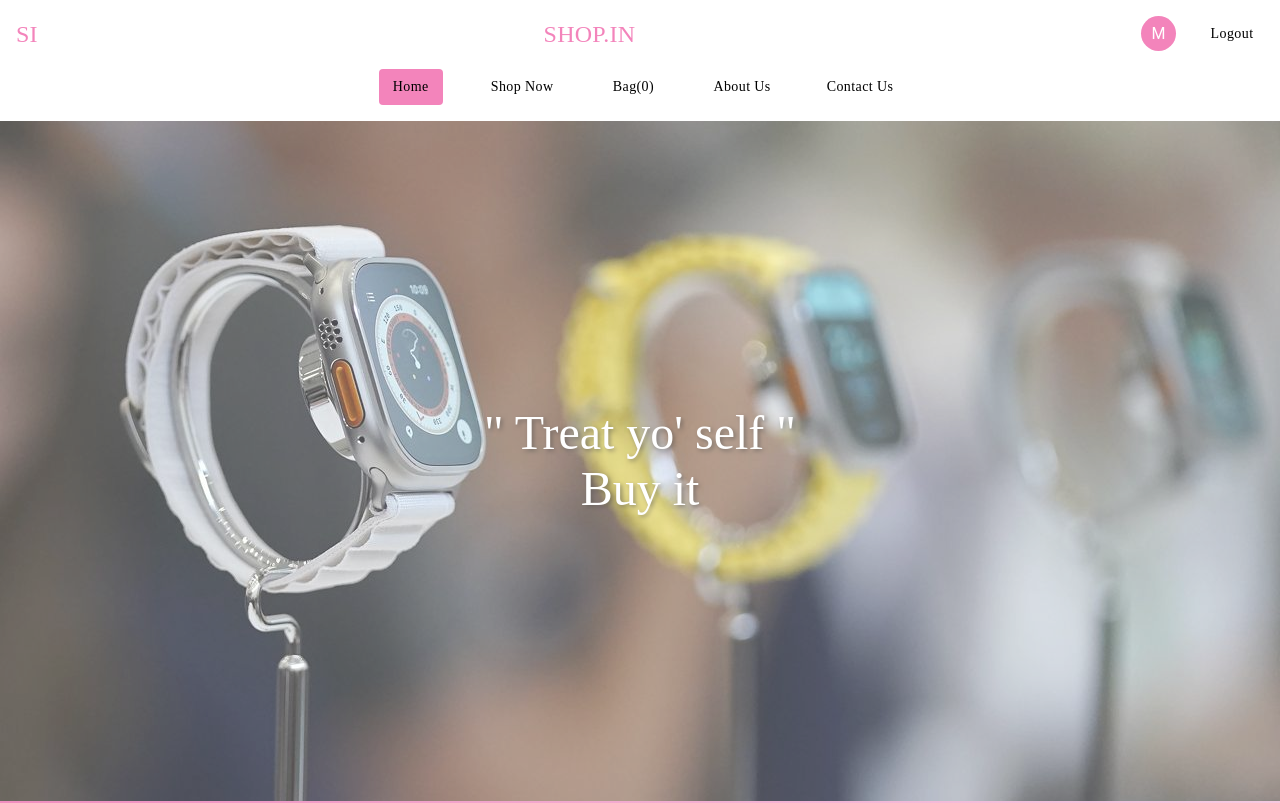
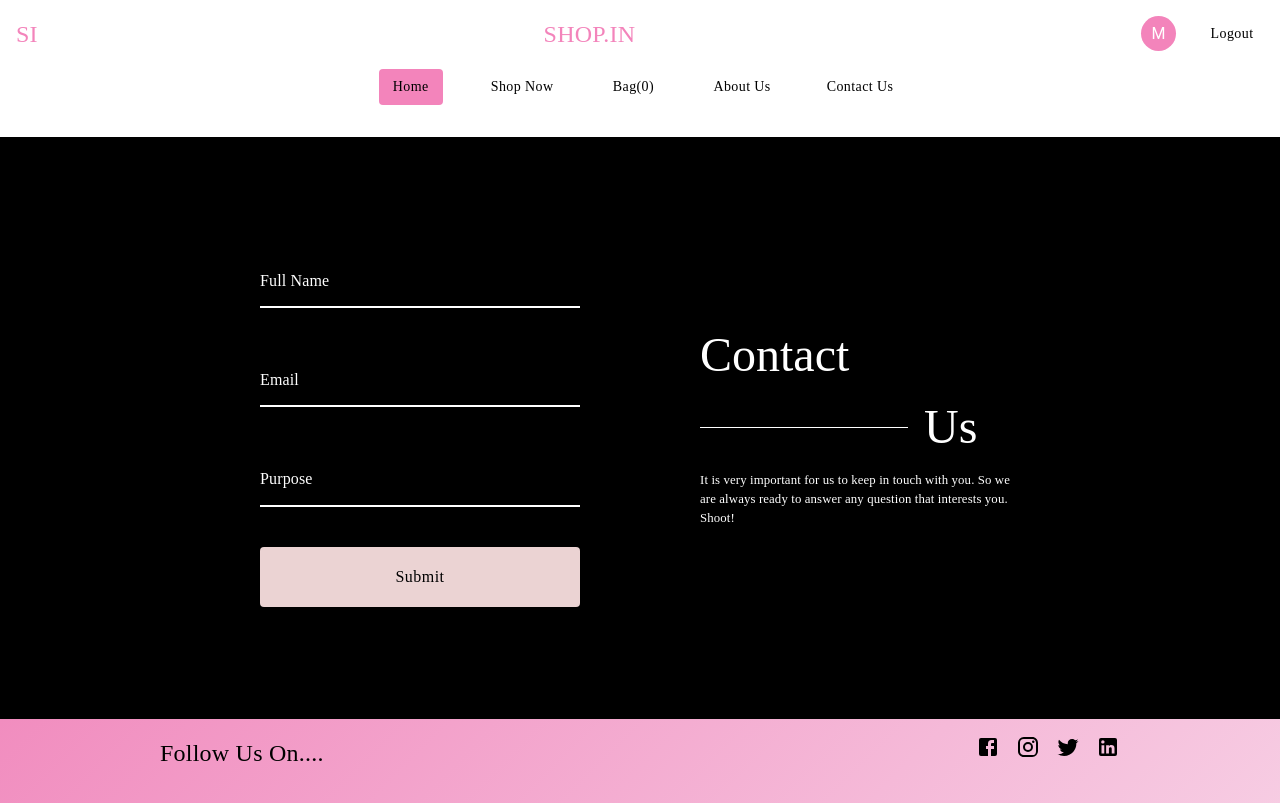
Before and after one commit to kalle2709/Shop.In, a React (Create React App) app: page /Contactpage in a window 1280 px wide. Shown: the top 803 px of the page. Built offline with nearby package versions, Linux system fonts and the light colour scheme.

Commit message:
Contact us page with few ui changes

```diff
--- a/src/App.tsx
+++ b/src/App.tsx
@@ -6,6 +6,7 @@ import './App.css';
 import Login from './components/Login/Login';
 import HomePage from './components/pages/HomePage/HomePage';
 import AboutPage from './components/pages/AboutPage/About';
+import Contact from './components/pages/ContactUs/Contact';
 
 
 function App() {
@@ -17,7 +18,7 @@ function App() {
       <Route path="Shopnowpage" element={<HomePage />} />
       <Route path="Aboutpage" element={<AboutPage />} />
       <Route path="Bagpage" element={<HomePage />} />
-      <Route path="Contactpage" element={<HomePage />} />
+      <Route path="Contactpage" element={<Contact />} />
       </Routes>
     </Router>
   );
--- a/src/components/Footer/Footer.css
+++ b/src/components/Footer/Footer.css
@@ -6,7 +6,4 @@
 
 .footergrid{
     background: linear-gradient(135deg, #f18dbf, hsl(327, 69%, 91%));
-
-
-
 }
--- a/src/components/Footer/Footer.tsx
+++ b/src/components/Footer/Footer.tsx
@@ -1,6 +1,7 @@
 import React from 'react'
 import { Button, Grid, Stack, TextField, Typography } from '@mui/material'
-import { Facebook, Twitter, Instagram, WidthFull } from '@mui/icons-material';
+import { Facebook, Twitter, Instagram } from '@mui/icons-material';
+import LinkedInIcon from '@mui/icons-material/LinkedIn';
 
 import './Footer.css';
 import { useNavigate } from 'react-router-dom';
@@ -36,6 +37,10 @@ const Footer = () => {
         {
             window.open(url,'_blankl');
         }
+    const linkedInLinkHandler = (url:any)=>
+        {
+            window.open(url,'_blankl');
+        }
 
     const handleButtonClick = (value:String) => {
         switch (value){
@@ -53,6 +58,7 @@ const Footer = () => {
                 <Facebook sx={{color:'black',cursor:'pointer'}} onClick={()=>{facebookLinkHandler('https://www.facebook.com/')}}/>
                 <Instagram sx={{color:'black',cursor:'pointer'}} onClick={()=>{instaLinkHandler('https://www.instagram.com/')}}/>
                 <Twitter sx={{color:'black',cursor:'pointer'}} onClick={()=>{twitterLinkHandler('https://x.com/i/flow/login')}}/>
+                <LinkedInIcon sx={{color:'black',cursor:'pointer'}} onClick={()=>{linkedInLinkHandler('https://www.linkedin.com/login')}}/>
             </Stack>
         </Stack>
         <Stack direction='row' justifyContent='space-between' className="footer">
--- a/src/components/Login/Login.tsx
+++ b/src/components/Login/Login.tsx
@@ -19,6 +19,11 @@ import "./Login.css"
 
 const textFieldStyle = {
     background:"transparent",
+    '& :-webkit-autofill': {
+        WebkitBoxShadow: '0 0 0 1000px transparent inset',
+        WebkitTextFillColor: 'white',
+        transition: 'background-color 5000s ease-in-out 0s',
+    },
 }
 
 const checkBoxStyle = {
--- /dev/null
+++ b/src/components/pages/ContactUs/Contact.tsx
@@ -0,0 +1,111 @@
+import { Box, Button, Divider, Grid, Stack, TextField, Typography } from '@mui/material'
+import React, { useState } from 'react'
+import Header from '../../Header/Header'
+import Footer from '../../Footer/Footer'
+
+const TextFieldStyle = () => ({
+    paddingTop:'0.7rem',
+    width:'20rem',
+    '& .MuiFormLabel-root':
+    {
+        color:'white',
+        fontFamily:'cursive',
+    },
+    '& .MuiInputBase-input': {
+        color: 'white',
+    },
+    '& .MuiFormLabel-root::after':
+    {
+        color:'white',
+        fontFamily:'cursive',
+    },
+    '& .MuiInputBase-root::before':{
+        borderBottom:'2px solid white'
+    },
+    '& .MuiInputBase-root::after':{
+        borderBottom:'2px solid white'
+    },
+    '& .MuiInputBase-root:hover':{
+        borderBottom:'2px solid white'
+    },
+    '& :-webkit-autofill': {
+        WebkitBoxShadow: '0 0 0 1000px black inset',
+        WebkitTextFillColor: 'white',
+        transition: 'background-color 5000s ease-in-out 0s',
+    },
+
+})
+const ButtonStyle={
+    color:'black',
+    textTransform:'none',
+    padding:'1rem',
+    background:'rgb(235, 211, 211)',
+    fontSize:'1rem',
+    fontFamily:'cursive',
+    '&:hover':{
+        background:'rgb(235, 211, 211)',
+    }
+}
+
+const Contact = () => {
+    const [fullName, setFullName] = useState('');
+    const [email, setEmail] = useState('');
+    const [purpose, setPurpose] = useState('');
+
+  return (
+    <Grid container direction='column'>
+        <Grid item>
+            <Header/>
+        </Grid>
+        <Grid sx={{padding:'2rem',background:'black',marginTop:'2rem'}}>
+            <Stack direction='row' justifyContent='center' spacing={15} sx={{padding:'5rem'}}>
+                <Stack direction='column' spacing={5}>
+                <TextField
+                            variant="standard"
+                            label='Full Name'
+                            value={fullName}
+                            onChange={(e) => setFullName(e.target.value)}
+                            sx={TextFieldStyle}
+                        />
+                        <TextField
+                            variant="standard"
+                            label='Email'
+                            value={email}
+                            onChange={(e) => setEmail(e.target.value)}
+                            sx={TextFieldStyle}
+                        />
+                        <TextField
+                            variant="standard"
+                            label='Purpose'
+                            value={purpose}
+                            onChange={(e) => setPurpose(e.target.value)}
+                            sx={TextFieldStyle}
+                        />
+                    <Button sx={ButtonStyle}>Submit</Button>
+
+                </Stack>
+                <Stack direction='column' spacing={2} justifyContent='center'>
+                    <Typography variant='h3' sx={{color:'white',fontFamily:'cursive'}}>Contact</Typography>
+                    <Stack direction='row' sx={{alignItems:'center',display:'flex'}} spacing={2}>
+                        <Box>
+                            <Divider orientation="horizontal" sx={{borderColor:'white',width:'13rem'}}/>
+
+                        </Box>
+
+                        <Typography variant='h3' sx={{color:'white',fontFamily:'cursive'}}>Us</Typography>
+                    </Stack>
+                    <Typography sx={{color:'white',fontFamily:'cursive',fontSize:'0.8rem',width:'20rem'}}>It is very important for us to
+                        keep in touch with you. So we are always ready to answer any question that interests you. Shoot!</Typography>
+                </Stack>
+            </Stack>
+
+        </Grid>
+        <Grid item>
+            <Footer/>
+        </Grid>
+
+    </Grid>
+  )
+}
+
+export default Contact
```
Also changed, not shown: src/components/pages/ContactUs/Contact.css (added).
